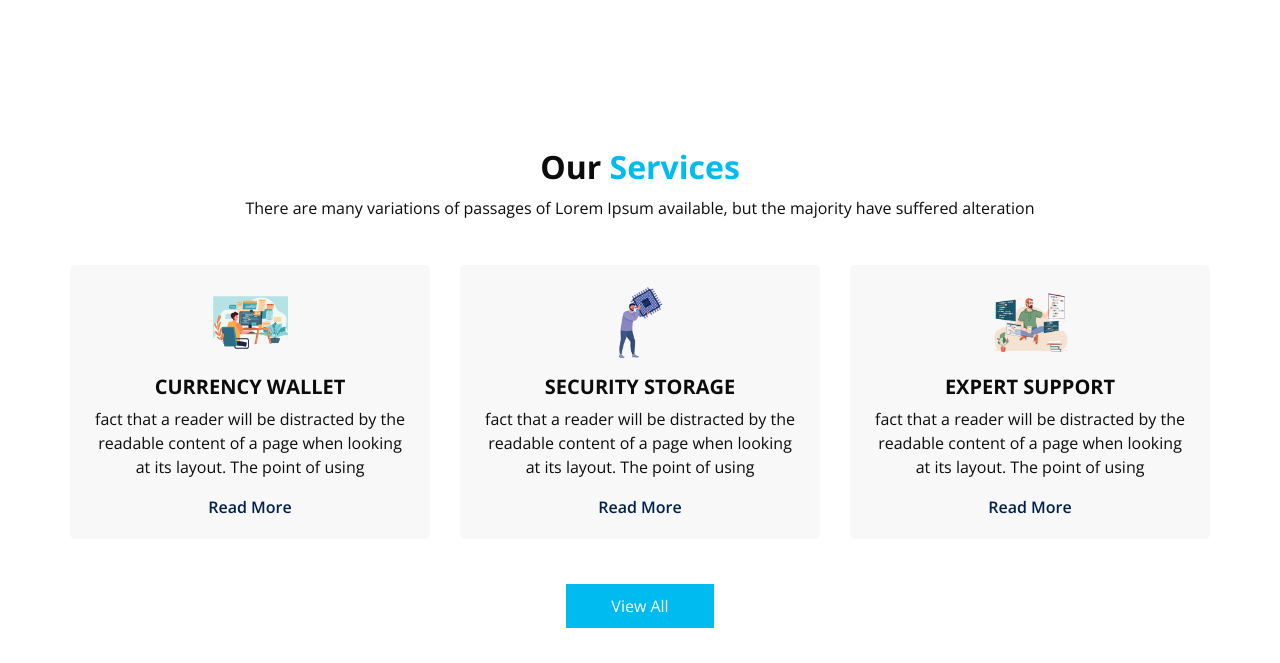
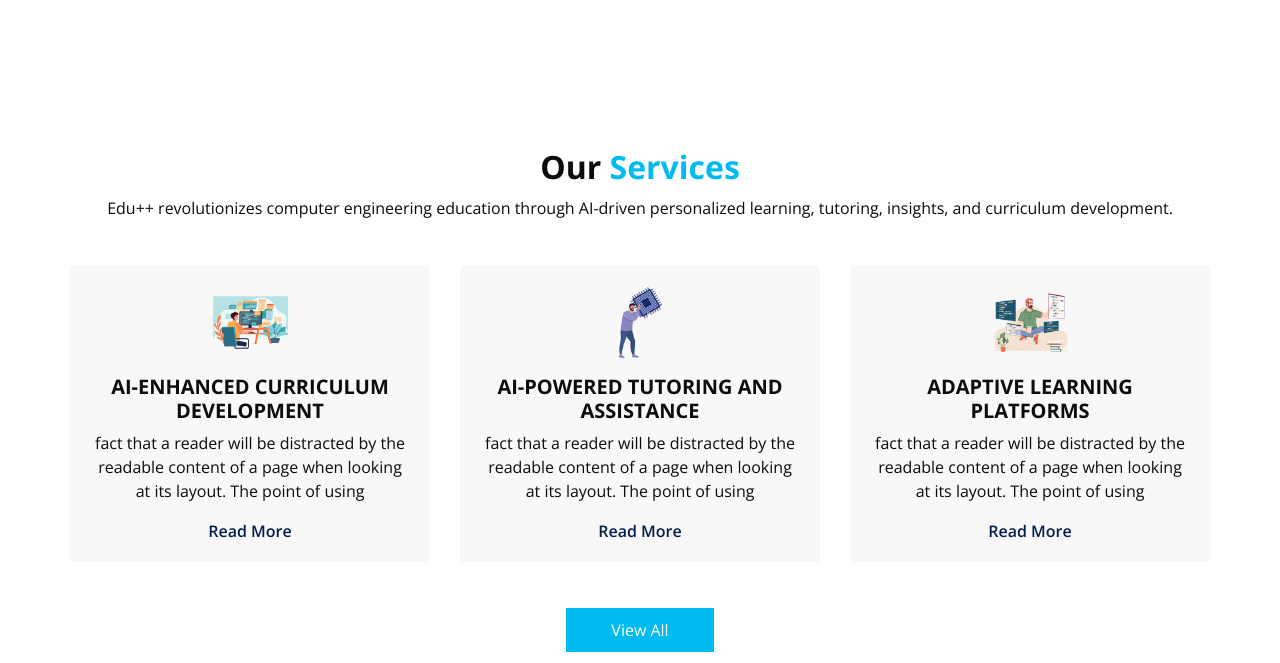
Before and after one commit to AtlastDeepLearning/edu-v.1, a Django app: page /edu_website/ in a window 1280 px wide. Shown: the part 893-1556 px from the top of the page. Run offline with Django 5.2, Linux system fonts and the light colour scheme; some libraries are stand-ins or nearby versions.

Commit message:
modified home.html

```diff
--- a/edu_website/templates/home.html
+++ b/edu_website/templates/home.html
@@ -189,7 +189,7 @@
             Our <span>Services</span>
           </h2>
           <p>
-            There are many variations of passages of Lorem Ipsum available, but the majority have suffered alteration
+            Edu++ revolutionizes computer engineering education through AI-driven personalized learning, tutoring, insights, and curriculum development.
           </p>
         </div>
         <div class="row">
@@ -200,7 +200,7 @@
               </div>
               <div class="detail-box">
                 <h5>
-                  Currency Wallet
+                  AI-enhanced Curriculum Development
                 </h5>
                 <p>
                   fact that a reader will be distracted by the readable content of a page when looking at its layout.
@@ -220,7 +220,7 @@
               </div>
               <div class="detail-box">
                 <h5>
-                  Security Storage
+                  AI-Powered Tutoring and Assistance
                 </h5>
                 <p>
                   fact that a reader will be distracted by the readable content of a page when looking at its layout.
@@ -240,7 +240,7 @@
               </div>
               <div class="detail-box">
                 <h5>
-                  Expert Support
+                  Adaptive Learning Platforms
                 </h5>
                 <p>
                   fact that a reader will be distracted by the readable content of a page when looking at its layout.
```
